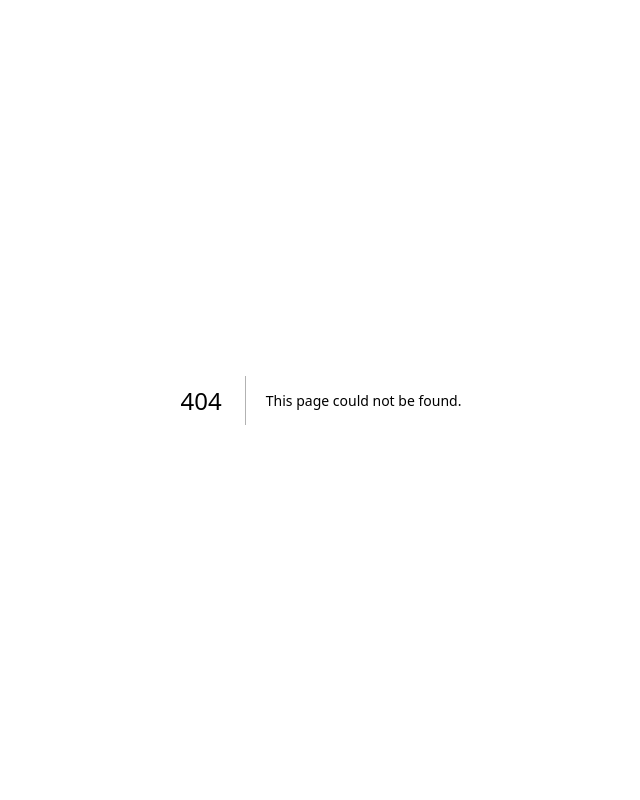
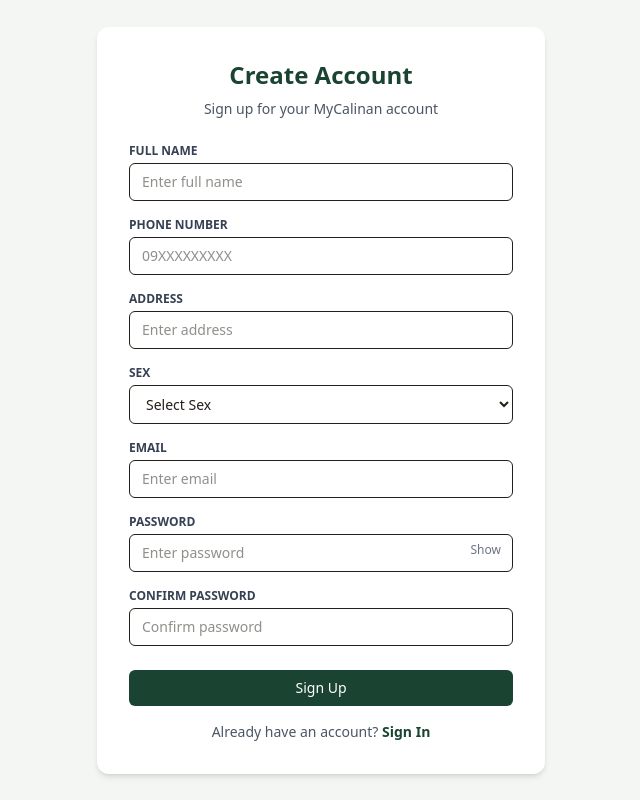
Before and after one commit to VoidDiv/MyCalinan, a Next.js app: page /signup in a window 1280 px wide. Before the commit this address had no page. Shown: the whole page, without its empty margins (319-959 px from the left). Built offline with nearby package versions, Linux system fonts and the light colour scheme.

Commit message:
Add sign up page UI with validation

```diff
--- /dev/null
+++ b/app/signup/page.tsx
@@ -0,0 +1,236 @@
+"use client";
+
+import React, { useState, FormEvent } from "react";
+import Link from "next/link";
+
+interface FormErrors {
+  fullName?: string;
+  phoneNumber?: string;
+  address?: string;
+  sex?: string;
+  email?: string;
+  password?: string;
+  confirmPassword?: string;
+}
+
+export default function SignUpPage() {
+  const [formData, setFormData] = useState({
+    fullName: "",
+    phoneNumber: "",
+    address: "",
+    sex: "",
+    email: "",
+    password: "",
+    confirmPassword: "",
+  });
+
+  const [errors, setErrors] = useState<FormErrors>({});
+  const [loading, setLoading] = useState(false);
+  const [showPassword, setShowPassword] = useState(false);
+
+  const validateForm = (): boolean => {
+    const newErrors: FormErrors = {};
+    const { fullName, phoneNumber, address, sex, email, password, confirmPassword } = formData;
+
+    if (!fullName.trim()) {
+      newErrors.fullName = "Full name is required";
+    } else if (fullName.trim().length < 2) {
+      newErrors.fullName = "Full name must be at least 2 characters";
+    }
+
+    const phoneRegex = /^(09|\+639)\d{9}$/;
+    const cleanPhone = phoneNumber.replace(/\s+/g, "");
+    if (!phoneNumber.trim()) {
+      newErrors.phoneNumber = "Phone number is required";
+    } else if (!phoneRegex.test(cleanPhone)) {
+      newErrors.phoneNumber = "Invalid phone number. Format: 09XXXXXXXXX or +639XXXXXXXXX";
+    }
+
+    if (!address.trim()) {
+      newErrors.address = "Address is required";
+    }
+
+    if (!sex) {
+      newErrors.sex = "Please select your sex";
+    }
+
+    const emailRegex = /^[^\s@]+@[^\s@]+\.[^\s@]+$/;
+    if (!email.trim()) {
+      newErrors.email = "Email is required";
+    } else if (!emailRegex.test(email.trim())) {
+      newErrors.email = "Please enter a valid email address";
+    }
+
+    if (!password) {
+      newErrors.password = "Password is required";
+    } else if (password.length < 8) {
+      newErrors.password = "Password must be at least 8 characters";
+    } else if (!/[A-Z]/.test(password)) {
+      newErrors.password = "Password must contain at least one uppercase letter";
+    } else if (!/[a-z]/.test(password)) {
+      newErrors.password = "Password must contain at least one lowercase letter";
+    } else if (!/\d/.test(password)) {
+      newErrors.password = "Password must contain at least one number";
+    } else if (!/[!@#$%^&*()_+\-=[\]{};':"\\|,.<>/?]/.test(password)) {
+      newErrors.password = "Password must contain at least one special character";
+    }
+
+    if (!confirmPassword) {
+      newErrors.confirmPassword = "Please confirm your password";
+    } else if (password !== confirmPassword) {
+      newErrors.confirmPassword = "Passwords do not match";
+    }
+
+    setErrors(newErrors);
+    return Object.keys(newErrors).length === 0;
+  };
+
+  const handleChange = (e: React.ChangeEvent<HTMLInputElement | HTMLSelectElement>) => {
+    const { name, value } = e.target;
+    setFormData((prev) => ({ ...prev, [name]: value }));
+  };
+
+  const handleSubmit = async (e: FormEvent) => {
+    e.preventDefault();
+    if (!validateForm()) return;
+
+    setLoading(true);
+    try {
+      // Dito ilalagay ang Firebase Auth / Firestore registration logic
+      console.log("Submitting registration data:", formData);
+      alert("Registration successful!");
+    } catch (err) {
+      console.error(err);
+    } finally {
+      setLoading(false);
+    }
+  };
+
+  return (
+    <div className="min-h-screen flex items-center justify-center bg-[#f4f6f4] p-4">
+      <div className="bg-white p-8 rounded-xl shadow-md w-full max-w-md">
+        <h2 className="text-2xl font-bold text-center text-[#1b4332] mb-2">Create Account</h2>
+        <p className="text-sm text-gray-600 text-center mb-6">Sign up for your MyCalinan account</p>
+
+        <form onSubmit={handleSubmit} className="space-y-4">
+          <div>
+            <label className="block text-xs font-semibold text-gray-700 uppercase mb-1">Full Name</label>
+            <input
+              type="text"
+              name="fullName"
+              value={formData.fullName}
+              onChange={handleChange}
+              placeholder="Enter full name"
+              className="w-full px-3 py-2 border rounded-md text-sm focus:outline-none focus:ring-1 focus:ring-[#1b4332]"
+            />
+            {errors.fullName && <p className="text-xs text-red-500 mt-1">{errors.fullName}</p>}
+          </div>
+
+          <div>
+            <label className="block text-xs font-semibold text-gray-700 uppercase mb-1">Phone Number</label>
+            <input
+              type="text"
+              name="phoneNumber"
+              value={formData.phoneNumber}
+              onChange={handleChange}
+              placeholder="09XXXXXXXXX"
+              className="w-full px-3 py-2 border rounded-md text-sm focus:outline-none focus:ring-1 focus:ring-[#1b4332]"
+            />
+            {errors.phoneNumber && <p className="text-xs text-red-500 mt-1">{errors.phoneNumber}</p>}
+          </div>
+
+          <div>
+            <label className="block text-xs font-semibold text-gray-700 uppercase mb-1">Address</label>
+            <input
+              type="text"
+              name="address"
+              value={formData.address}
+              onChange={handleChange}
+              placeholder="Enter address"
+              className="w-full px-3 py-2 border rounded-md text-sm focus:outline-none focus:ring-1 focus:ring-[#1b4332]"
+            />
+            {errors.address && <p className="text-xs text-red-500 mt-1">{errors.address}</p>}
+          </div>
+
+          <div>
+            <label className="block text-xs font-semibold text-gray-700 uppercase mb-1">Sex</label>
+            <select
+              name="sex"
+              value={formData.sex}
+              onChange={handleChange}
+              className="w-full px-3 py-2 border rounded-md text-sm focus:outline-none focus:ring-1 focus:ring-[#1b4332]"
+            >
+              <option value="">Select Sex</option>
+              <option value="Male">Male</option>
+              <option value="Female">Female</option>
+            </select>
+            {errors.sex && <p className="text-xs text-red-500 mt-1">{errors.sex}</p>}
+          </div>
+
+          <div>
+            <label className="block text-xs font-semibold text-gray-700 uppercase mb-1">Email</label>
+            <input
+              type="email"
+              name="email"
+              value={formData.email}
+              onChange={handleChange}
+              placeholder="Enter email"
+              className="w-full px-3 py-2 border rounded-md text-sm focus:outline-none focus:ring-1 focus:ring-[#1b4332]"
+            />
+            {errors.email && <p className="text-xs text-red-500 mt-1">{errors.email}</p>}
+          </div>
+
+          <div>
+            <label className="block text-xs font-semibold text-gray-700 uppercase mb-1">Password</label>
+            <div className="relative">
+              <input
+                type={showPassword ? "text" : "password"}
+                name="password"
+                value={formData.password}
+                onChange={handleChange}
+                placeholder="Enter password"
+                className="w-full px-3 py-2 border rounded-md text-sm focus:outline-none focus:ring-1 focus:ring-[#1b4332]"
+              />
+              <button
+                type="button"
+                onClick={() => setShowPassword(!showPassword)}
+                className="absolute right-3 top-2 text-xs text-gray-500"
+              >
+                {showPassword ? "Hide" : "Show"}
+              </button>
+            </div>
+            {errors.password && <p className="text-xs text-red-500 mt-1">{errors.password}</p>}
+          </div>
+
+          <div>
+            <label className="block text-xs font-semibold text-gray-700 uppercase mb-1">Confirm Password</label>
+            <input
+              type="password"
+              name="confirmPassword"
+              value={formData.confirmPassword}
+              onChange={handleChange}
+              placeholder="Confirm password"
+              className="w-full px-3 py-2 border rounded-md text-sm focus:outline-none focus:ring-1 focus:ring-[#1b4332]"
+            />
+            {errors.confirmPassword && <p className="text-xs text-red-500 mt-1">{errors.confirmPassword}</p>}
+          </div>
+
+          <button
+            type="submit"
+            disabled={loading}
+            className="w-full bg-[#1b4332] text-white py-2 rounded-md font-medium text-sm hover:bg-[#143326] transition mt-2"
+          >
+            {loading ? "Registering..." : "Sign Up"}
+          </button>
+        </form>
+
+        <div className="mt-4 text-center text-sm text-gray-600">
+          Already have an account?{" "}
+          <Link href="/login" className="font-semibold text-[#1b4332] hover:underline">
+            Sign In
+          </Link>
+        </div>
+      </div>
+    </div>
+  );
+}
```
